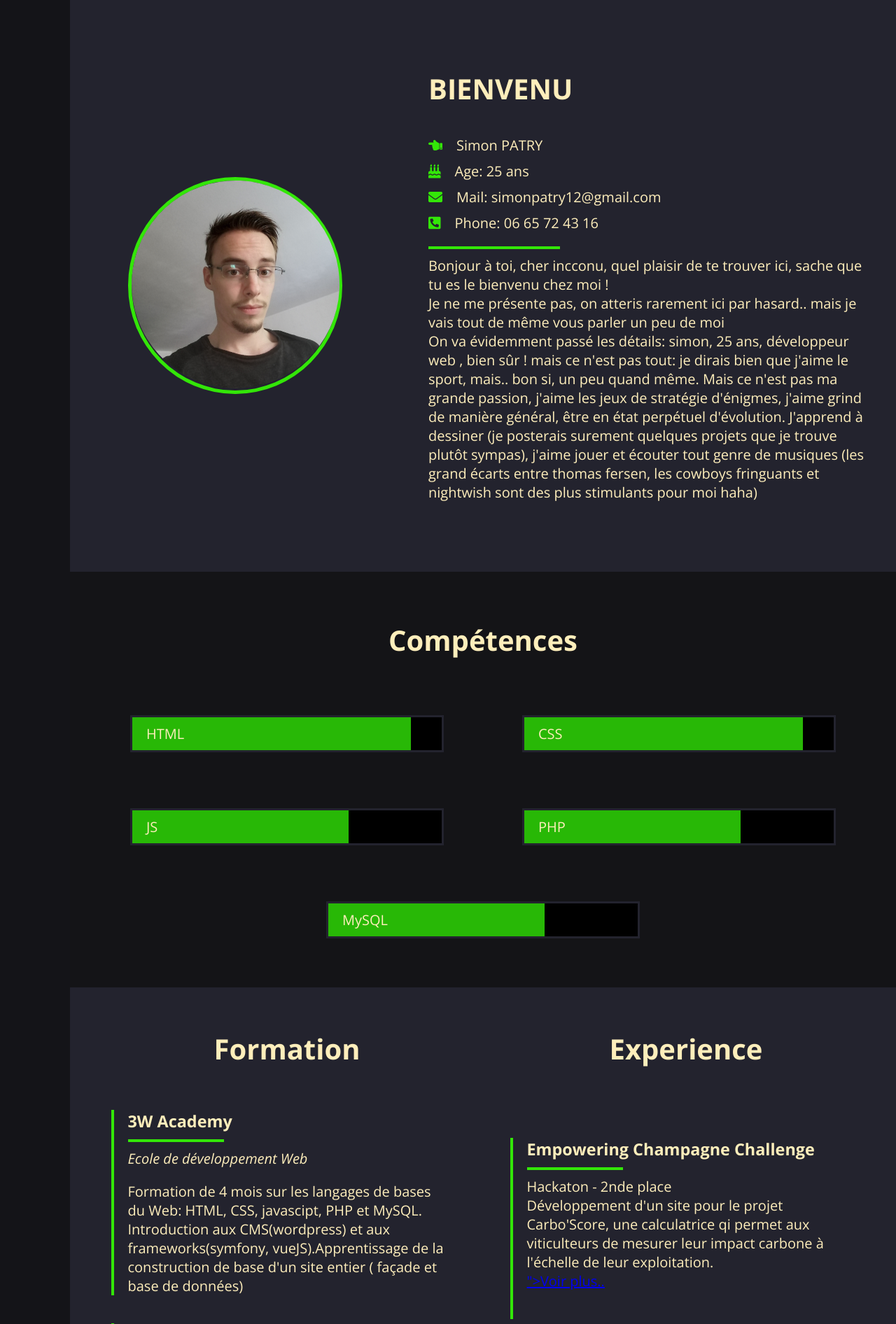
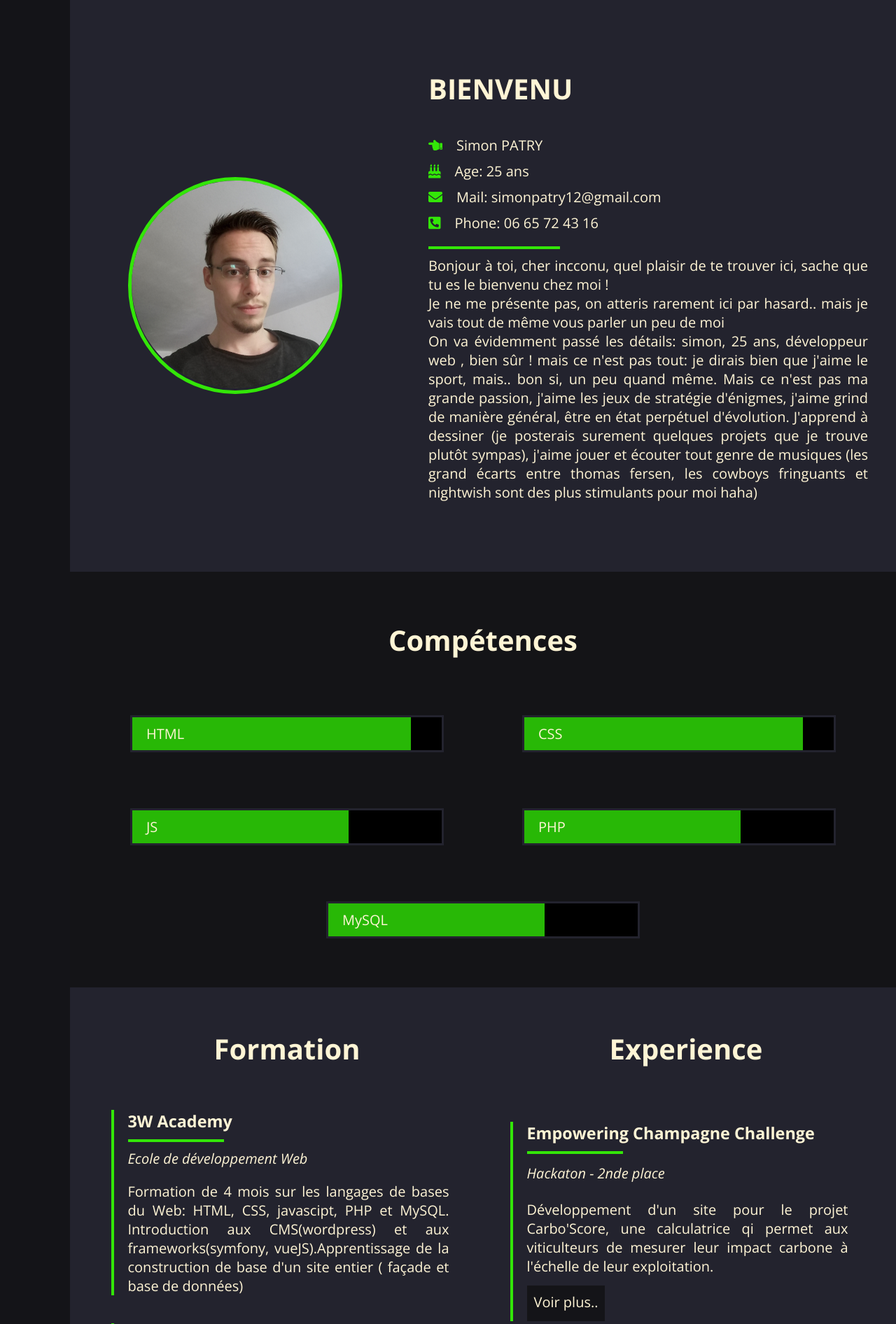
Before and after one commit to SimonPatry/portfolio, a PHP site: page / in a window 1280 px wide. Shown: the part 801-2693 px from the top of the page at 70% size. Run offline with PHP 8.4, Linux system fonts and the light colour scheme; data that the repository does not hold is empty; some libraries are stand-ins or nearby versions.

Commit message:
added cv + buttons to dl + 50% design portfolio page

```diff
--- a/assets/css/main.css
+++ b/assets/css/main.css
@@ -6,8 +6,8 @@
 
 :root {
     font-family: 'Open Sans';
-    --text-primary: #FEEEBB;
-    --text-secondary: #FEEEBB;
+    --text-primary: #fff5d5;
+    --text-secondary: #8f8871;
     --bg-primary: #23232e;
     --bg-secondary: #141418;
     --transition-speed: 600ms;
@@ -16,10 +16,12 @@
     --txt-color: #FEEEBB;
     --hr-color: #33E608;
     --hover-color: #33E608;
+    --bg-prim-filter: rgba(35, 35, 46, 0.8);
+    --bg-sec-filter: rgba(20, 20, 24, 0.8);
 }
 
 
-.translucide{
+.filter{
     background-color: rgba(20, 20, 24, 0.9);
 }
 
@@ -51,6 +53,10 @@ body::-webkit-scrollbar-track {
 
 body::-webkit-scrollbar-thumb {
     background: var(--text-primary);
+}
+
+.template{
+    margin:auto;
 }
 
 /********************************/
@@ -167,6 +173,10 @@ h2{
     margin: 1em;
 }
 
+p{
+    text-align:justify;
+}
+
 video {
     z-index:-1;
     object-fit: cover;
@@ -375,17 +405,25 @@ hr{
     border-left:0.2em solid var(--hr-color);
 }
 .block-school .school p,
-.block-school .exp p{
+.block-exp .exp p{
     margin-top: 1em;
 }
 
 .block-school .school legend,
-.block-school .exp legend{
+.block-exp .exp legend{
     font-style:italic;
 }
 
+.block-exp .exp a{
+    margin-top:0.5em;
+    padding:0.5em;
+    background-color: var(--bg-secondary);
+    text-decoration:none;
+    color:var(--text-primary);
+}
+
     /********************************/
-    /*        pages "flip"          */
+    /*       project preview        */
     /********************************/
 
 
@@ -434,24 +477,85 @@ hr{
     width:40%;
     margin:auto;
 }
-        /********************************/
-        /*        projects prev         */
-        /********************************/
-
-
-
-@keyframes animated-block{
-    from{
-        transform: rotateY(0deg);
-    }
-    to{
-        transform: rotateY(90deg);
-    }
-}
 
 /********************************/
 /*        portfolio             */
 /********************************/
+
+    /********************************/
+    /*          projects            */
+    /********************************/
+
+.project{
+    width:80%;
+    margin: 4em auto;
+    justify-content:space-around;
+    padding:1em;
+    border-radius:2em;
+}
+
+.project h3{
+    text-align:center;
+    width:100%;
+    padding:0.5em;
+    margin: 1em 0;
+    font-size:3em;
+}
+
+.project .text,
+.project .visual{
+    width:45%;
+}
+
+.project .visual{
+    flex-direction:column;
+    justify-content:space-between;
+}
+
+.project .text .txt{
+    background-image: url(../ressources/images/notes.png);
+    background-repeat: no-repeat;
+    background-size: 100% auto;
+    padding-bottom: 20em;
+}
+
+.project .text .txt .head{
+    margin-bottom:5em;
+    padding:2em 0;
+}
+
+.project .text .txt p
+{
+    margin: 0.5em 4em;
+    font-size: 2em;;
+    text-align: justify;
+    line-height: 2.5em;
+}
+
+.project .visual img{
+    width:100%;
+    padding:2em;
+}
+.project .visual img,
+.project .visual .vid{
+    border-radius:2em;
+    background-color: var(--bg-primary);
+}
+
+.responsive-video {
+    position: relative;
+    padding-bottom: 56.25%; /* 16:9 -> 9/16x100 */
+    overflow: hidden;
+}
+.video {
+    width: 100%;
+    height: 100%;
+    padding:2em;
+    position: absolute;
+    top: 0;
+    left: 0;
+}
+
 
     /********************************/
     /*     projects Gallery         */
@@ -537,47 +678,7 @@ hr{
     /*          projects            */
     /********************************/
 
-.project{
-    width:80%;
-    margin: 2em auto;
-    justify-content:space-between;
-    padding:1em;
-    border-radius:2em;
-}
 
-.project .txtImg{
-    width:80%;
-    margin:auto;
-    justify-content:space-between;
-}
-
-.project .txtImg img,
-.project .txtImg .text{
-    width:50%;
-    font-size:2em;
-    padding:1em;
-}
-
-.project h3{
-    text-align:center;
-    width:100%;
-    padding:0.5em;
-    font-size:3em;
-}
-
-.project .txtImg .text p
-{
-    margin: 0.5em 0;
-    text-align: justify;
-}
-.project .video{
-    width:100%;
-}
-.project .video iframe{
-    width: 90em;
-    height: 60em;
-    margin:auto;
-}
 
 .project .buttons{
     width:100%;
--- a/index.php
+++ b/index.php
@@ -21,6 +21,10 @@ if (isset($_GET['page']))
 		break;
 		case 'portfolio':
 			$controller = new Controllers\PortfolioController();
+			$controller -> display();
+		break;
+		case 'cv':
+			$controller = new Controllers\CvController();
 			$controller -> display();
 		break;
 	}
--- a/views/accueil.phtml
+++ b/views/accueil.phtml
@@ -1,8 +1,12 @@
-<section class="hero flex wrap translucide">
+<section class="hero flex wrap filter">
     <div class="hero-container flex wrap">
         <h1>Simon PATRY</h1>
         <div class="flex wrap">
             <p>I am <div class="parent"></div></p>
+        </div>
+        <div class="cv-link flex">
+            <a href="assets/ressources/cv/CV_Simon_PATRY.pdf" download>Télecharger mon CV</a>
+            <a href="cv">Voir mon CV</a>
         </div>
     </div>
 </section>
@@ -27,7 +31,7 @@
             <p>On va évidemment passé les détails: simon, 25 ans, développeur web , bien sûr ! mais ce n'est pas tout: je dirais bien que j'aime le sport, mais.. bon si, un peu quand même. Mais ce n'est pas ma grande passion, j'aime les jeux de stratégie d'énigmes, j'aime grind de manière général, être en état perpétuel d'évolution. J'apprend à dessiner (je posterais surement quelques projets que je trouve plutôt sympas), j'aime jouer et écouter tout genre de musiques (les grand écarts entre thomas fersen, les cowboys fringuants et nightwish sont des plus stimulants pour moi haha)</p>
         </div>
     </div>
-    <div class="skills flex wrap translucide">
+    <div class="skills flex wrap filter">
         <h2>Compétences</h3>
         <div class="skill-bar"><p class="skill-name" id="html" >HTML</p></div>
         <div class="skill-bar"><p class="skill-name" id="css">CSS</p></div>
@@ -51,27 +55,20 @@
         </div>
         <div class="block-exp flex wrap">
             <h2>Experience</h2>
-            <article class="exp">
+            <article class="exp flex wrap">
                 <div><h3>Empowering Champagne Challenge</h3><hr></div>
                 <legend>Hackaton - 2nde place</legend>
                 <p>Développement d'un site pour le projet Carbo'Score, une calculatrice qi permet aux viticulteurs de mesurer leur impact carbone à l'échelle de leur exploitation.</p>
-                <a href="href="portfolio#carboscore">">Voir plus..</a>
+                <a href="portfolio#carboscore">Voir plus..</a>
             </article>
-            <article class="exp">
+            <article class="exp flex wrap">
                 <div><h3>TCP Transports</h3><hr></div>
                 <legend>Agent de quai</legend>
                 <p>Réception de marchandise, manutention, étiquetage des colis, réorganisation des palettes, redistribution vers les différentes destinations, chargement et déchargement de camions.</p>
             </article>
         </div>
     </div>
-    <!--<div>
-    <embed
-        src="assets\ressources\cv\CV_Simon_PATRY.pdf"
-        height="100%"
-        width="100%"
-    ></embed>
-    </div>-->
-    <div id="projectsPage" class="flex wrap translucide">
+    <div id="projectsPage" class="flex wrap filter">
         <h2>Projects</h2>
     <?php foreach($projects as $project): ?>
         <div class="preview">
--- a/views/layout.phtml
+++ b/views/layout.phtml
@@ -47,8 +47,14 @@
                         </a>
                     </li>
                     <li class="nav-item">
+                        <a href="cv" class="nav-link">
+                            <i class="fas fa-id-badge fa-nav"></i>
+                            <span class="link-text">CV</span>
+                        </a>
+                    </li>
+                    <li class="nav-item">
                         <a href="contact" class="nav-link">
-                            <i class="fas fa-id-badge fa-nav"></i>
+                            <i class="fas fa-file-contract fa-nav"></i>
                             <span class="link-text">CONTACT</span>
                         </a>
                     </li>
@@ -66,12 +72,11 @@
                             <span class="link-text">UP</span>
                         </a>
                     </li>
-
                 </ul>
             </nav>
         </header>
         <main>
-            <section>
+            <section class=" template flex wrap">
                 <?php include $template ?>
             </section>
         </main>
```
Also changed, not shown: other parts of assets/css/main.css (+67 -11 lines), controllers/CvController.php (added, +12 -0 lines), views/cv.phtml (added, +7 -0 lines), views/portfolio.phtml (+29 -14 lines), .htaccess.
